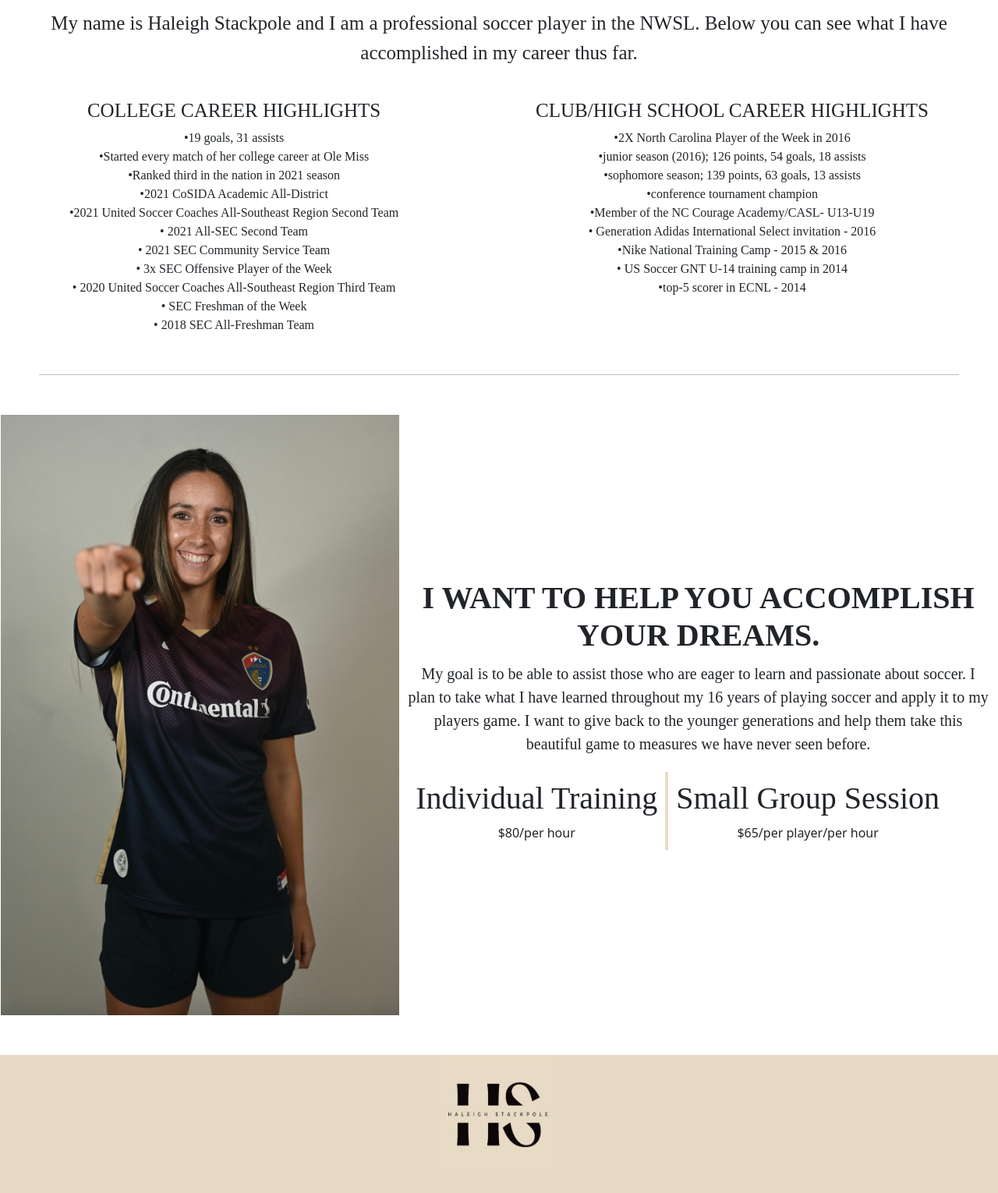
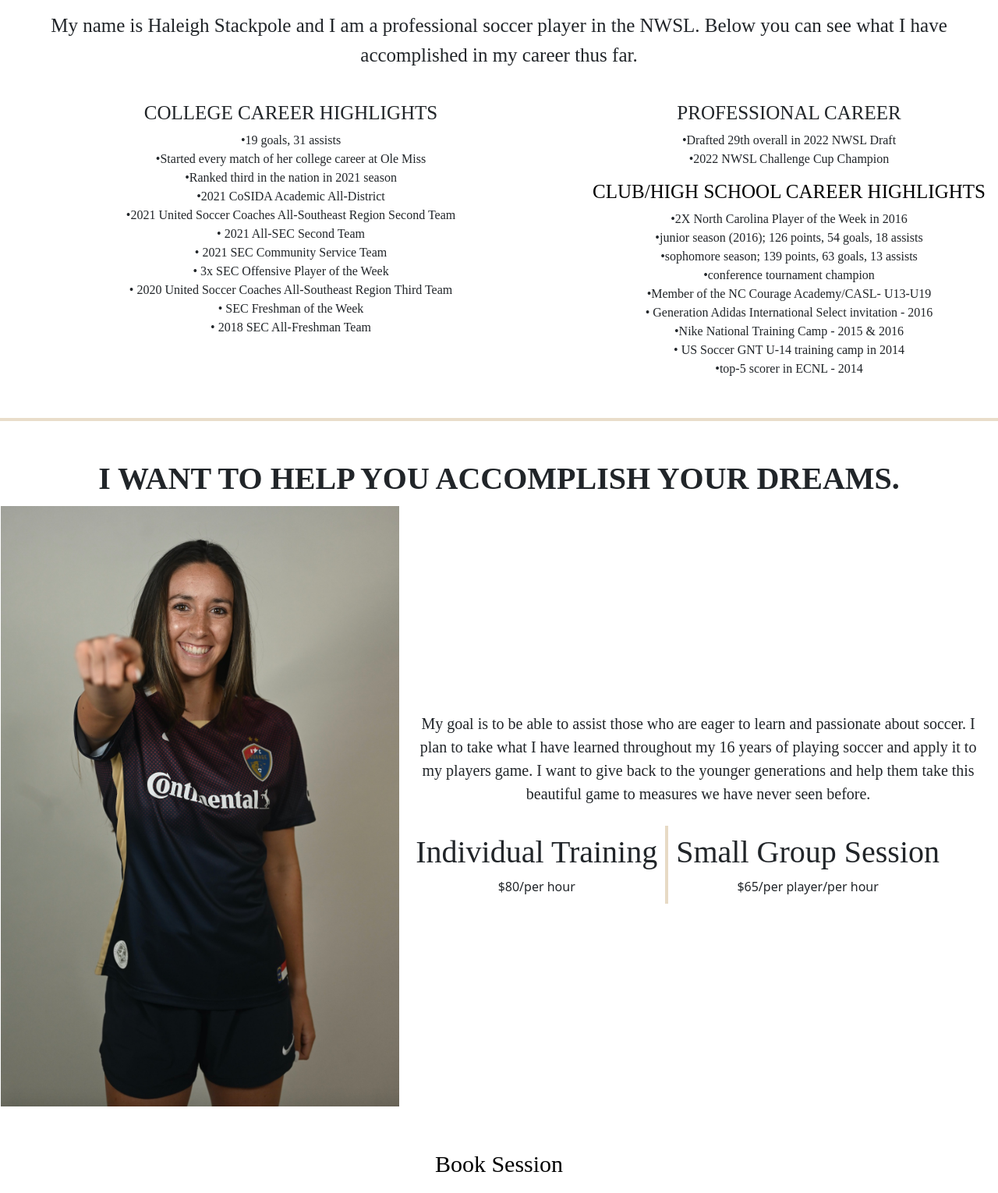
Before and after one commit to Justinstone2001/haleighstackpole, a website: page index.html in a window 1280 px wide. Shown: the part 900-2430 px from the top of the page at 78% size. Drawn offline with nearby package versions, Linux system fonts and the light colour scheme; a script that the page names is missing.

Commit message:
style changes

```diff
--- a/index.html
+++ b/index.html
@@ -115,7 +115,15 @@
                 • 2018 SEC All-Freshman Team
             </div>
             <div class="accTxt">
-                <h1 class="accHeader">
+                <div id="professionalDiv">
+                    <h1 class="accHeader">
+                        PROFESSIONAL CAREER
+                    </h1>
+                    •Drafted 29th overall in 2022 NWSL Draft
+                    <br>
+                    •2022 NWSL Challenge Cup Champion
+                </div>
+                <h2 class="accHeader">
                     CLUB/HIGH SCHOOL CAREER HIGHLIGHTS
                 </h1>
                 •2X North Carolina Player of the Week in 2016
@@ -138,12 +146,12 @@
             </div>
         </div>
         <hr class="lineBreak">
+        <h1 id="accHeader">
+            I WANT TO HELP YOU ACCOMPLISH YOUR DREAMS.
+        </h1>
         <div class="card hstack" id="accCard">
             <img id="accPic" src="images/accPic.jpeg" alt="accPic" />
             <div>
-                <h1 id="accHeader">
-                    I WANT TO HELP YOU ACCOMPLISH YOUR DREAMS.
-                </h1>
                 <div id="txt">
                     My goal is to be able to assist those who are eager to learn and passionate about soccer. I plan to take what I have learned throughout my 16 years of playing soccer and apply it to my players game. I want to give back to the younger generations and help them take this beautiful game to measures we have never seen before.
                 </div>
@@ -173,10 +181,11 @@
             </div>
         </div>
 
-        <div>
-            <!-- <h1 id="signUp">
-                Sign Up!
-            </h1> -->
+
+        <div id="signUpDiv">
+            <a href="" id="signUp">
+                Book Session
+            </a>
         </div>
 
 
--- a/styles/style.css
+++ b/styles/style.css
@@ -250,6 +250,7 @@ a {
 #trainingPic{
   width: 80%;
   margin: auto;
+  border-radius: 0px;
 }
 
 #aboutTrainer {
@@ -260,9 +261,12 @@ a {
 }
 
 .lineBreak {
-  color:#000000;
-  size: 20px;
-  margin: 50px;
+  border-style: solid;
+  border-color:#e7dac5;
+  border-width: 2px;
+  opacity: .9;
+  margin-bottom: 50px;
+  margin-top: 50px;
 }
 
 #accomplishments {
@@ -279,6 +283,7 @@ a {
   font-family: Manison;
   margin: auto;
   margin-top: 20px;
+  margin-right: 15px;
 }
 
 #accPic {
@@ -295,8 +300,8 @@ a {
 #txt {
   font-family: Manison;
   text-align: center;
-  margin: 10px;
   font-size: 20px;
+  margin: 15px;
 }
 
 #accCard {
@@ -311,10 +316,7 @@ a {
   margin-left: 20px;
 
 }
-#sessionTxt {
-  font-family: Manison;
-  margin: 20px;
-}
+
 .sessionHeader {
   font-family: Manison;
 }
@@ -328,10 +330,23 @@ a {
   margin: 10px;
 }
 
-#signUp{
+#signUpDiv {
   text-align: center;
-  margin: 20px;
+  margin: 50px;
+}
+#signUp {
+  text-decoration: none;
   font-family: Manison;
+  font-size: 30px;
+  color: #000000;
+}
+#signUp:hover {
+  color:#817357;
+  opacity: .7;
+}
+
+#professionalDiv {
+  margin-bottom: 15px;
 }
 /* =================================
   Media Queries
```
